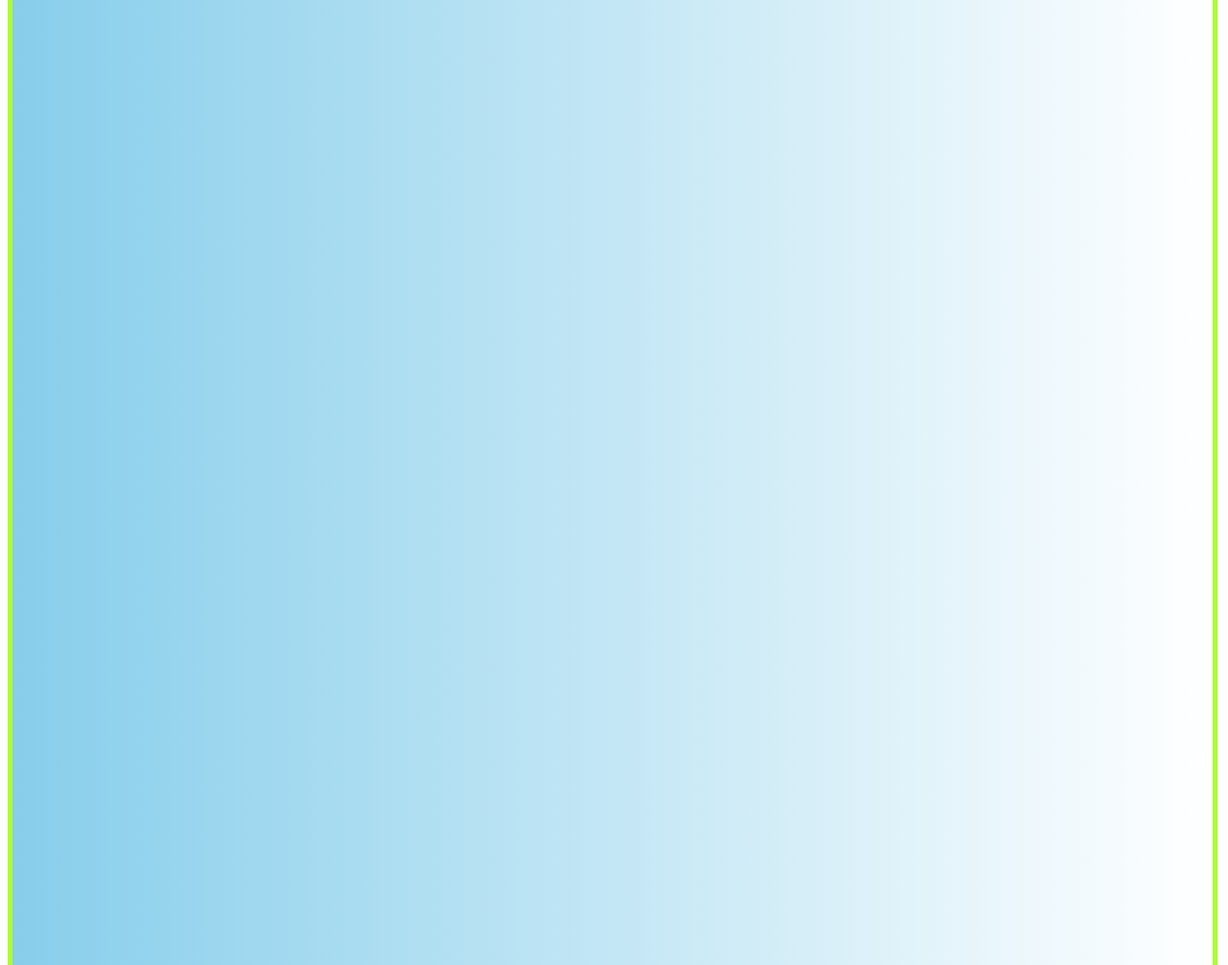
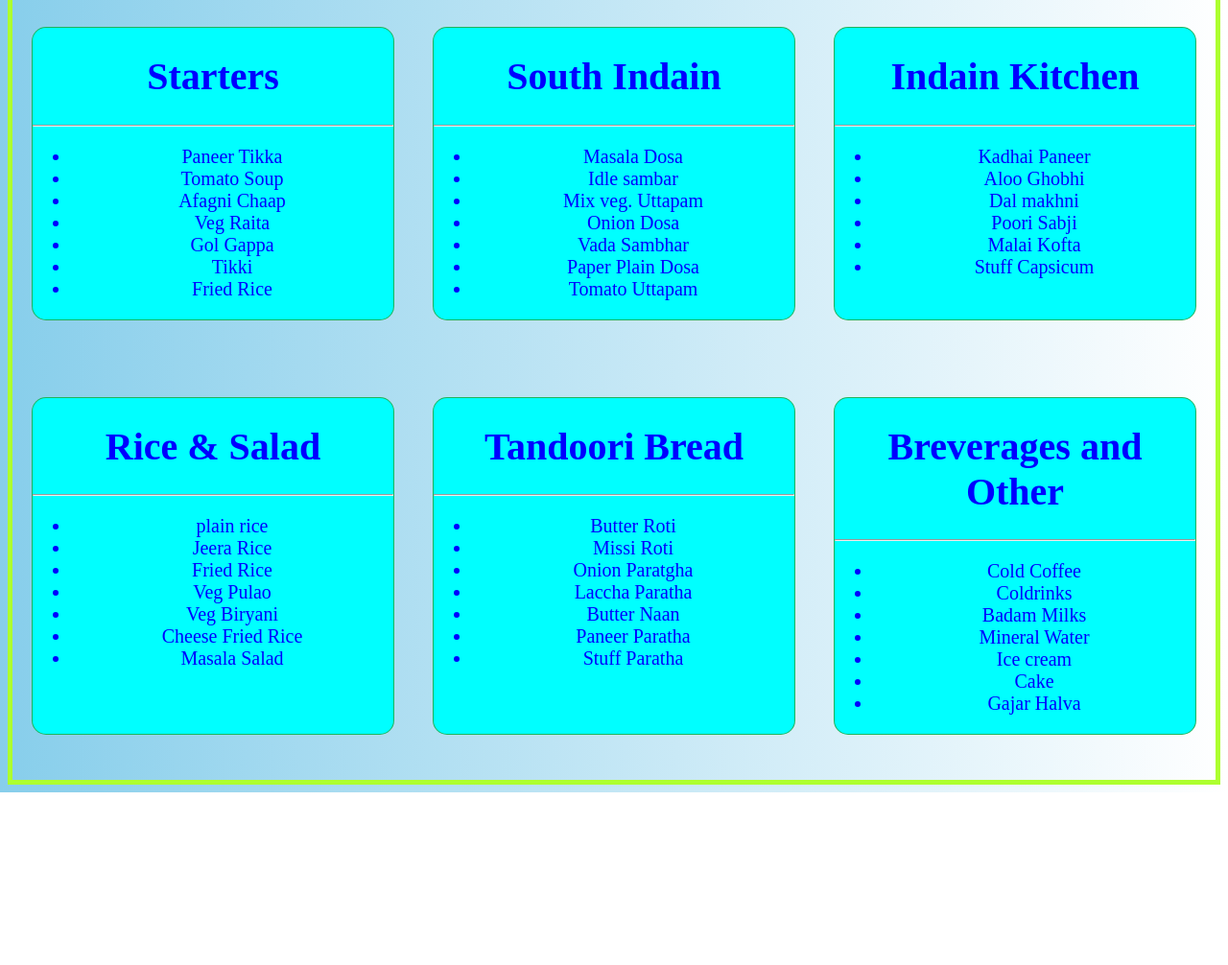
Before and after one commit to Chintu5268/css_handson2, a plain HTML site: page index.html in a window 1280 px wide. Shown: the part 1200-2206 px from the top of the page at 96% size. After the commit the page ends 2026 px from the top, so only its background shows below. Drawn offline with Linux system fonts and the light colour scheme.

Commit message:
Removing container and adding menu item and boxes

```diff
--- a/css/style.css
+++ b/css/style.css
@@ -1,9 +1,9 @@
-.container {
+body {
   border: 5px solid greenyellow;
   background: linear-gradient(to right, skyblue, white);
-  width: 99%;
-  height:5000px;
-  display: block;
+
+  height: 2000px;
+
 }
 
 .box1 {
@@ -55,6 +55,45 @@
   padding-right: 71px;
 }
 
+.circle {
+  width: 450px;
+  height: 450px;
+  background-color: rgba(42, 155, 42, 0.76);
+  border: 5px solid grey;
+  border-radius: 50%;
+  margin: 250px 50px;
+
+
+}
+
+.p1 {
+  margin: 50px 130px;
+  font-size: 20px;
+  font-weight: bold;
+  text-decoration: underline;
+  text-align: center;
+
+}
+
+.p2 {
+  margin: 50px 60px;
+  font-size: 20px;
+  font-weight: bold;
+  text-decoration: underline;
+  text-align: center;
+
+}
+
+.p3 {
+  margin: 50px 60px;
+  font-size: 20px;
+  font-weight: bold;
+  text-decoration: underline;
+  text-align: center;
+
+
+}
+
 .Contact-form {
   border: 5px dotted red;
   width: 400px;
@@ -62,6 +101,8 @@
   background-color: #fff;
   color: red;
   margin: -750px 600px;
+
+
 }
 
 .form input {
@@ -100,47 +141,104 @@ button {
   margin: 10px 160px;
 }
 
-.circle {
-  width: 450px;
-  height: 450px;
-  background-color: rgba(42, 155, 42, 0.76);
-  border: 5px solid grey;
-  border-radius: 50%;
-  margin: 250px 50px;
+
+.menu {
+  width: 400px;
+  height: 15px;
+  background-color: black;
+  color: #fff;
+  border: 5px solid red;
+  border-radius: 25px;
+  text-align: center;
+  margin: 800px 500px;
+  padding: 25px;
+  font-weight: bolder;
+  font-size: 21px;
 }
-.p1 {
-  margin: 50px 130px;
-  font-size: 20px;
-  font-weight: bold;
-  text-decoration: underline;
-  text-align: center;
 
-}
-.p2 {
-  margin: 50px 60px;
-  font-size: 20px;
-  font-weight: bold;
-  text-decoration: underline;
-  text-align: center;
-
-}
-.p3 {
-  margin: 50px 60px;
-  font-size: 20px;
-  font-weight: bold;
-  text-decoration: underline;
-  text-align: center;
+.tables {
+  display: flex;
+  flex-wrap: wrap;
+  justify-content: space-around;
+  margin: -750px 0;
 
 
 }
-.menu{width: 400px;
-  height: 15px;
-  background-color:black;
-color: #fff;
-border: 5px solid red;
-border-radius: 25px;
-text-align: center;
-margin: 800px 500px;
-padding: 25px;
-font-weight: bolder;
-font-size: 21px;}
+
+.tbl1 {
+  width: 30%;
+  height: auto;
+  background-color: aqua;
+  color: blue;
+  border: 1px solid rgba(42, 155, 42, 0.76);
+  border-radius: 15px;
+  text-align: center;
+  margin: 40px 0;
+  font-size:20px;
+
+}
+
+.tbl2 {
+  width: 30%;
+  height: auto;
+  background-color: aqua;
+  color: blue;
+  border: 1px solid rgba(42, 155, 42, 0.76);
+  border-radius: 15px;
+  text-align: center;
+  margin: 40px 0;
+  font-size:20px;
+
+}
+
+.tbl3 {
+  width: 30%;
+  height: auto;
+  background-color: aqua;
+  color: blue;
+  border: 1px solid rgba(42, 155, 42, 0.76);
+  border-radius: 15px;
+  text-align: center;
+  margin: 40px 0;
+  font-size:20px;
+
+}
+
+.tbl4 {
+  width: 30%;
+  height: auto;
+  background-color: aqua;
+  color: blue;
+  border: 1px solid rgba(42, 155, 42, 0.76);
+  border-radius: 15px;
+  text-align: center;
+  margin: 40px 0;
+  font-size:20px;
+
+}
+
+.tbl5 {
+  width: 30%;
+  height: auto;
+  background-color: aqua;
+  color: blue;
+  border: 1px solid rgba(42, 155, 42, 0.76);
+  border-radius: 15px;
+  text-align: center;
+  margin: 40px 0;
+  font-size:20px;
+
+}
+
+.tbl6 {
+  width: 30%;
+  height: auto;
+  background-color: aqua;
+  color: blue;
+  border: 1px solid rgba(42, 155, 42, 0.76);
+  border-radius: 15px;
+  text-align: center;
+  margin: 40px 0;
+  font-size:20px;
+
+}
--- a/index.html
+++ b/index.html
@@ -11,7 +11,7 @@
 
 <body>
 
-  <div class="container">
+
   <div class="box1">
     <p><i>Welcome to my world
         for the sucessive Plateform in the world by me
@@ -26,6 +26,7 @@
         if you, find any complain Contacton :9860*******
       </i></p>
   </div>
+  <div class="mix">
     <div class="circle">
       <div class="p1">
         <i>EXCITING OFFERS</i>
@@ -52,7 +53,7 @@
           <input type="text" placeholder="Enter your Last Name here">
 
           <label id="name">Your age</label>
-          <input type="text" placeholder="Enter age here">
+          <input type="number" placeholder="Enter age here">
 
           <label id="name">Email</label>
           <input type="email" placeholder="Enter your Email here">
@@ -74,11 +75,91 @@
         </div>
       </form>
     </div>
+  </div>
+
   <div class="menu">
     <i>MENU</i>
   </div>
+  <div class="tables">
+    <div class="tbl1">
+      <h1>Starters</h1>
+      <hr>
+      <ul>
+        <li>Paneer Tikka</li>
+        <li>Tomato Soup</li>
+        <li>Afagni Chaap</li>
+        <li>Veg Raita</li>
+        <li>Gol Gappa</li>
+        <li>Tikki</li>
+        <li>Fried Rice</li>
+      </ul>
+    </div>
+    <div class="tbl2">
+      <h1>South Indain</h1>
+      <hr>
+      <ul>
+        <li>Masala Dosa</li>
+        <li>Idle sambar</li>
+        <li>Mix veg. Uttapam</li>
+        <li>Onion Dosa</li>
+        <li>Vada Sambhar</li>
+        <li>Paper Plain Dosa</li>
+        <li>Tomato Uttapam</li>
+      </ul>
+    </div>
+    <div class="tbl3">
+      <h1>Indain Kitchen</h1>
+      <hr>
+      <ul>
+        <li>Kadhai Paneer</li>
+        <li>Aloo Ghobhi</li>
+        <li>Dal makhni</li>
+        <li>Poori Sabji</li>
+        <li>Malai Kofta</li>
+        <li>Stuff Capsicum</li>
+      </ul>
+    </div>
+    <div class="tbl4">
+      <h1>Rice & Salad</h1>
+      <hr>
+      <ul>
+        <li>plain rice</li>
+        <li>Jeera Rice</li>
+        <li>Fried Rice</li>
+        <li>Veg Pulao</li>
+        <li>Veg Biryani</li>
+        <li>Cheese Fried Rice</li>
+        <li>Masala Salad</li>
+      </ul>
+    </div>
+    <div class="tbl5">
+      <h1>Tandoori Bread</h1>
+      <hr>
+      <ul>
+        <li>Butter Roti</li>
+        <li>Missi Roti</li>
+        <li>Onion Paratgha</li>
+        <li>Laccha Paratha</li>
+        <li>Butter Naan</li>
+        <li>Paneer Paratha</li>
+        <li>Stuff Paratha</li>
+      </ul>
+    </div>
+    <div class="tbl6">
+      <h1>Breverages and Other</h1>
+      <hr>
+      <ul>
+        <li>Cold Coffee</li>
+        <li>Coldrinks</li>
+        <li>Badam Milks</li>
+        <li>Mineral Water</li>
+        <li>Ice cream</li>
+        <li>Cake</li>
+        <li>Gajar Halva</li>
+      </ul>
+    </div>
+  </div>
 
-  </div>
 </body>
 
 </html>
```
Lines whose indentation alone changed are shown as unchanged.
